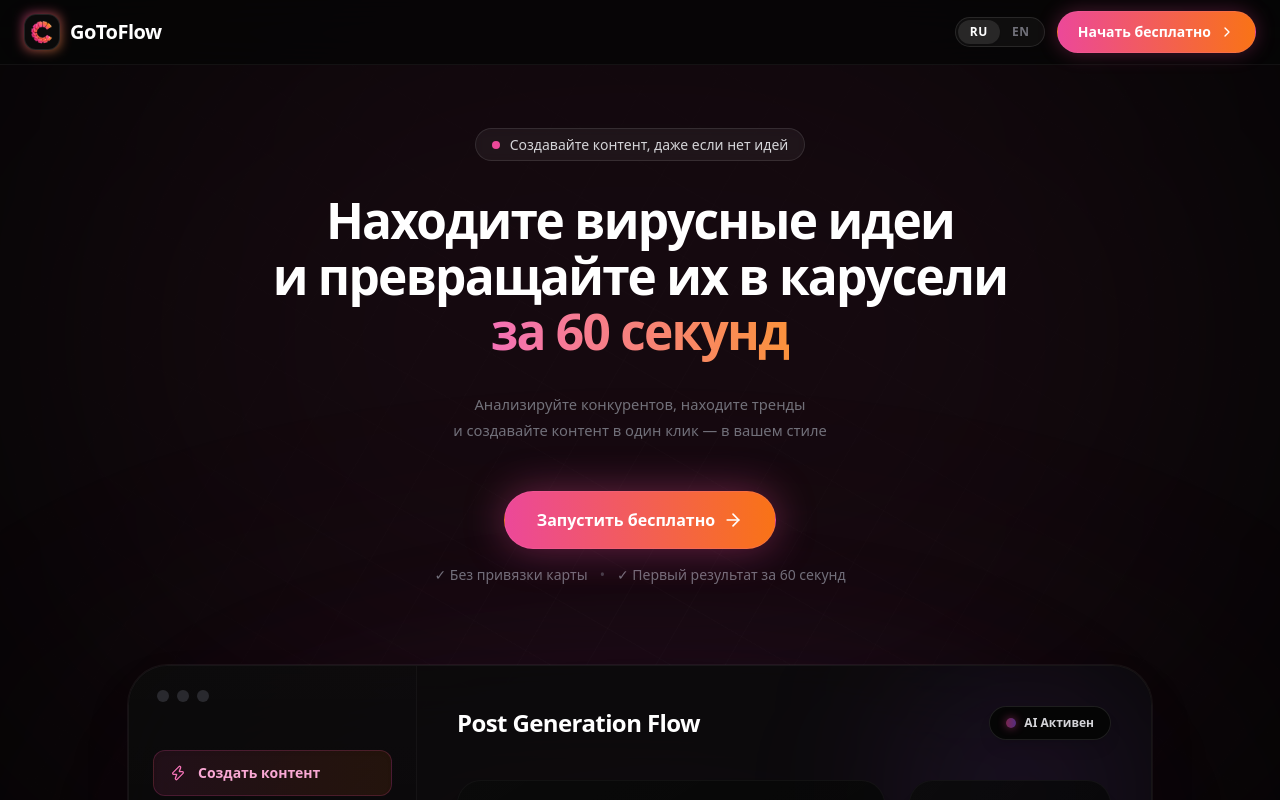
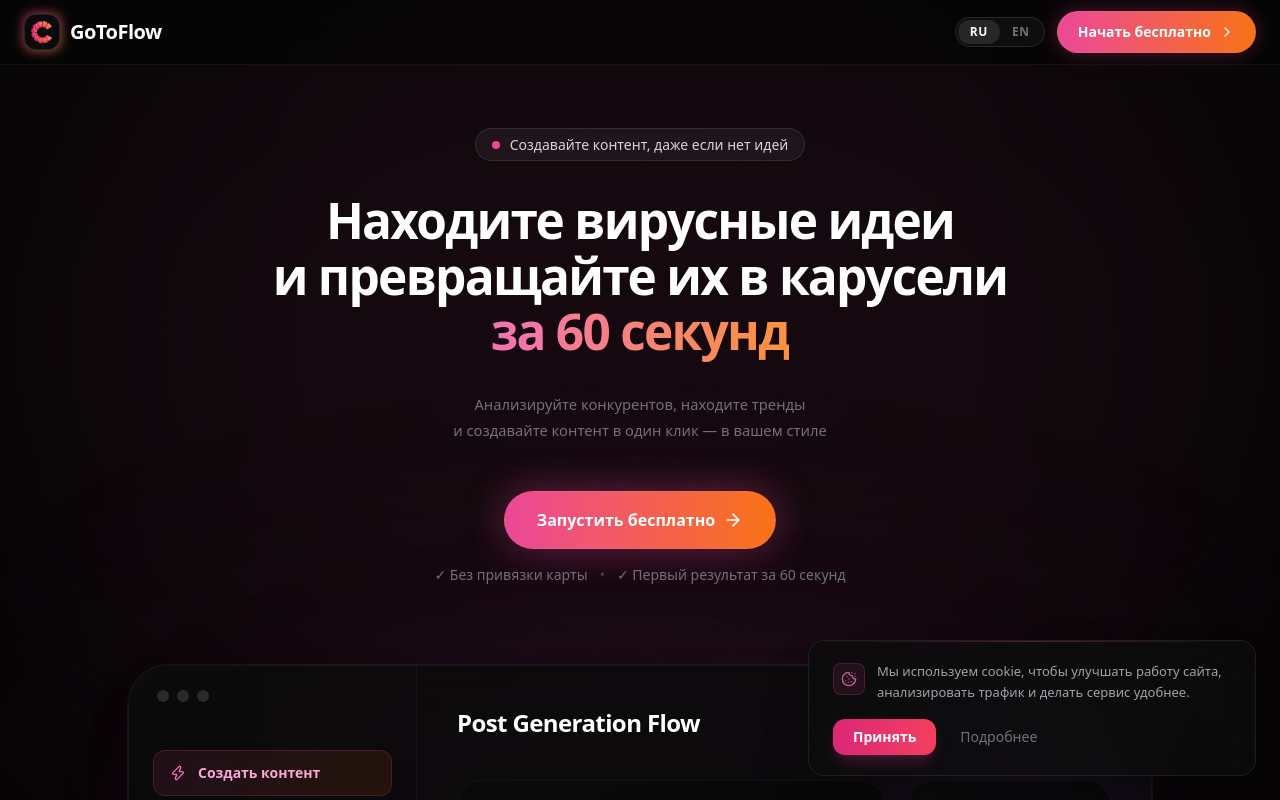
Before and after one commit to matteimikeska49-bot/gtf, a React (Vite) app: page / in a window 1280 px wide. Shown: the top 800 px of the page. Built offline with nearby package versions, Linux system fonts and the light colour scheme.

Commit message:
Add cookie banner with RU/EN i18n support

```diff
--- a/src/App.jsx
+++ b/src/App.jsx
@@ -14,6 +14,7 @@ import { TestimonialsSection } from './components/TestimonialsSection';
 import { PricingSection } from './components/PricingSection';
 import { BottomCTA } from './components/BottomCTA';
 import { Footer } from './components/Footer';
+import { CookieBanner } from './components/CookieBanner';
 
 function App() {
   return (
@@ -32,6 +33,7 @@ function App() {
         <PricingSection />
         <BottomCTA />
         <Footer />
+        <CookieBanner />
       </MainLayout>
     </LanguageProvider>
   );
--- /dev/null
+++ b/src/components/CookieBanner.jsx
@@ -0,0 +1,79 @@
+import React, { useState, useEffect } from 'react';
+import { motion, AnimatePresence } from 'framer-motion';
+import { Cookie } from 'lucide-react';
+import { useLanguage } from '../context/LanguageContext';
+import { PrivacyPolicy } from './PrivacyPolicy';
+
+const STORAGE_KEY = 'cookiesAccepted';
+
+export const CookieBanner = () => {
+  const { t } = useLanguage();
+  const [visible, setVisible] = useState(false);
+  const [showPrivacy, setShowPrivacy] = useState(false);
+
+  useEffect(() => {
+    const accepted = localStorage.getItem(STORAGE_KEY);
+    if (!accepted) {
+      // Small delay so banner slides in after page load
+      const timer = setTimeout(() => setVisible(true), 1200);
+      return () => clearTimeout(timer);
+    }
+  }, []);
+
+  const handleAccept = () => {
+    localStorage.setItem(STORAGE_KEY, 'true');
+    setVisible(false);
+  };
+
+  return (
+    <>
+      <AnimatePresence>
+        {visible && (
+          <motion.div
+            initial={{ y: 100, opacity: 0 }}
+            animate={{ y: 0, opacity: 1 }}
+            exit={{ y: 100, opacity: 0 }}
+            transition={{ duration: 0.5, ease: [0.21, 0.47, 0.32, 0.98] }}
+            className="fixed bottom-4 left-4 right-4 md:bottom-6 md:left-auto md:right-6 md:max-w-md z-[180] pointer-events-auto"
+          >
+            <div className="relative rounded-2xl border border-white/[0.08] bg-[#0d0d0d]/80 backdrop-blur-xl shadow-2xl shadow-black/40 overflow-hidden">
+              {/* Subtle top glow line */}
+              <div className="absolute top-0 left-0 right-0 h-px bg-gradient-to-r from-transparent via-pink-500/30 to-transparent" />
+
+              <div className="px-5 py-4 md:px-6 md:py-5">
+                {/* Cookie icon + text */}
+                <div className="flex items-start gap-3">
+                  <div className="mt-0.5 w-8 h-8 rounded-lg bg-pink-500/10 border border-pink-500/20 flex items-center justify-center shrink-0">
+                    <Cookie className="w-4 h-4 text-pink-400/80" />
+                  </div>
+                  <p className="text-[13px] leading-relaxed text-zinc-400">
+                    {t('cookie.message')}
+                  </p>
+                </div>
+
+                {/* Buttons */}
+                <div className="flex items-center gap-3 mt-4">
+                  <button
+                    onClick={handleAccept}
+                    className="px-5 py-2 rounded-xl text-sm font-semibold text-white bg-gradient-to-r from-pink-600 to-rose-500 hover:from-pink-500 hover:to-rose-400 shadow-lg shadow-pink-500/20 transition-all duration-200 hover:shadow-pink-500/30"
+                  >
+                    {t('cookie.accept')}
+                  </button>
+                  <button
+                    onClick={() => setShowPrivacy(true)}
+                    className="px-3 py-2 rounded-xl text-sm text-zinc-500 hover:text-zinc-300 transition-colors duration-200"
+                  >
+                    {t('cookie.learnMore')}
+                  </button>
+                </div>
+              </div>
+            </div>
+          </motion.div>
+        )}
+      </AnimatePresence>
+
+      {/* Privacy Policy modal (reusing existing component) */}
+      {showPrivacy && <PrivacyPolicy onClose={() => setShowPrivacy(false)} />}
+    </>
+  );
+};
--- a/src/i18n/en.js
+++ b/src/i18n/en.js
@@ -394,5 +394,11 @@ export const en = {
     privacy: 'Privacy Policy',
     terms: 'Terms of Service',
     consent: 'Data Processing Consent'
+  },
+
+  cookie: {
+    message: 'We use cookies to improve the website, analyze traffic, and make the service more useful.',
+    accept: 'Accept',
+    learnMore: 'Learn more'
   }
 };
--- a/src/i18n/ru.js
+++ b/src/i18n/ru.js
@@ -394,5 +394,11 @@ export const ru = {
     privacy: 'Политика конфиденциальности',
     terms: 'Оферта',
     consent: 'Согласие на обработку данных'
+  },
+
+  cookie: {
+    message: 'Мы используем cookie, чтобы улучшать работу сайта, анализировать трафик и делать сервис удобнее.',
+    accept: 'Принять',
+    learnMore: 'Подробнее'
   }
 };
```
